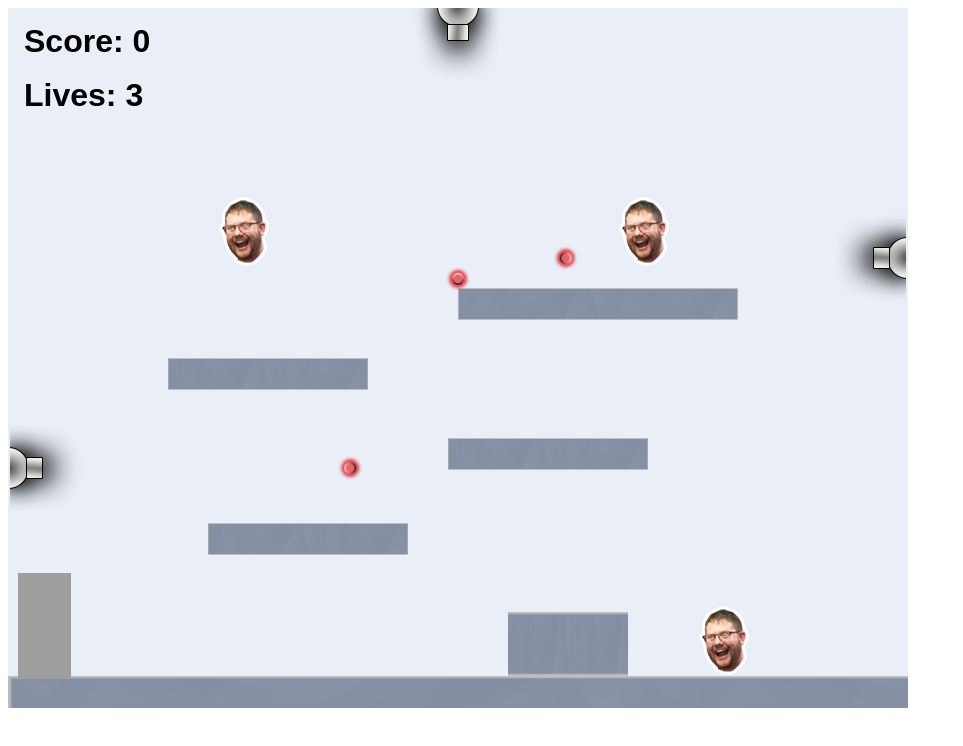
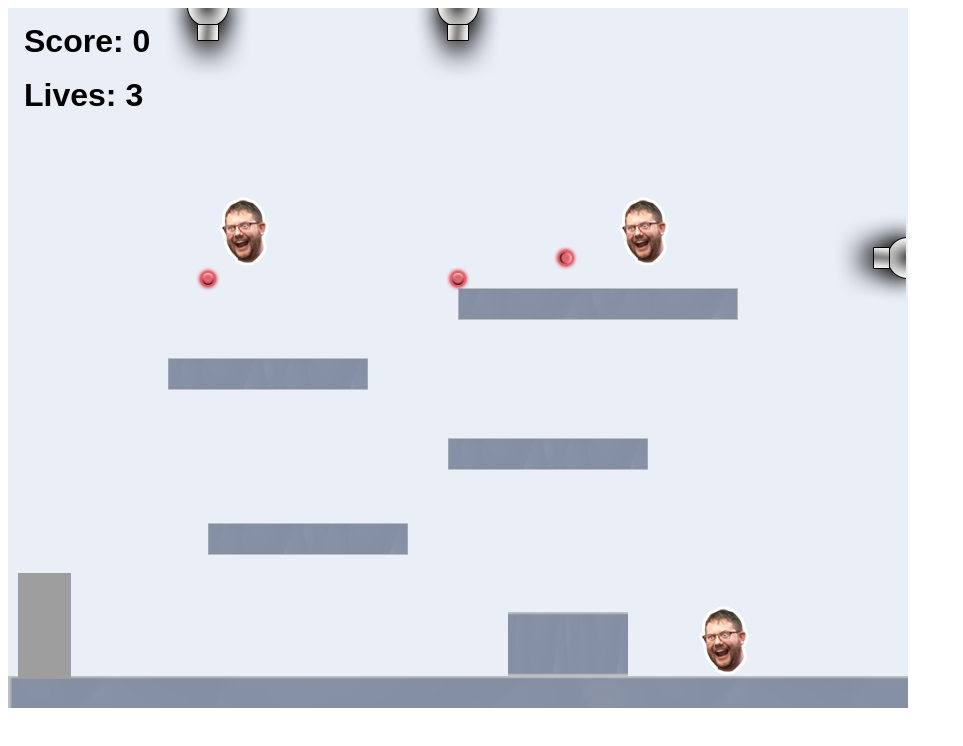
Before and after one commit to ChadDauph/ChadDauph.github.io, a website: page projects/platformer/index.html in a window 1280 px wide. Shown: the whole page, without its empty margins (0-963 px from the left). Drawn offline with Linux system fonts and the light colour scheme; animation ran at ten frames a second.

Commit message:
create awesome platformer game

```diff
--- a/projects/platformer/js/init/cannon.js
+++ b/projects/platformer/js/init/cannon.js
@@ -29,7 +29,7 @@
         // example:
         createCannon("top", 450);
         createCannon("right", 250);
-        createCannon("left", 460);
+        createCannon("top", 200);
 
 
         // ALL YOUR CODE GOES ABOVE HERE ///////////////////////////////////////
```
Also changed, not shown: index.html (+2 -0 lines).
